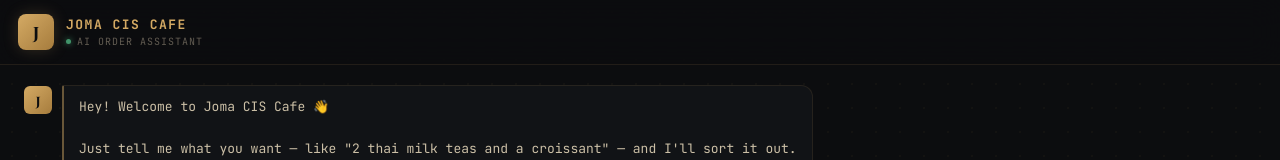
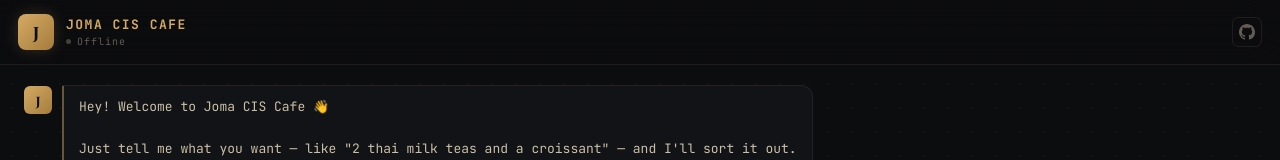
Before and after one commit to viethaa/joma-order-chatbot, a React (Vite) app: page / in a window 1280 px wide. Shown: the top 160 px of the page. Built offline with nearby package versions, Linux system fonts and the light colour scheme; no server answers.

Commit message:
Add open/closed status, hours check, and GitHub button

```diff
--- a/src/App.jsx
+++ b/src/App.jsx
@@ -82,6 +82,10 @@
 
   /* ─── AI handler — Claude with full conversation history ─── */
   const handleAI = async (userText) => {
+    if (!isOpen) {
+      addBot("We're closed right now! Joma CIS Cafe is open 7am – 4pm (Vietnam time). See you then ☕");
+      return;
+    }
     setLoading(true);
 
     const cartCtx = cart.length > 0
@@ -301,6 +305,13 @@
 
   const totalItems = cart.reduce((s, c) => s + c.qty, 0);
 
+  /* ─── Open hours: 7am–4pm Vietnam time (UTC+7) ─── */
+  const isOpen = (() => {
+    const now = new Date();
+    const vnHour = (now.getUTCHours() + 7) % 24;
+    return vnHour >= 7 && vnHour < 16;
+  })();
+
   /* ─── Render ─── */
   return (
     <div className="app">
@@ -312,12 +323,13 @@
             <div className="brand-text">
               <span className="brand-name">JOMA CIS CAFE</span>
               <span className="brand-sub">
-                <span className="status-dot" />
-                AI ORDER ASSISTANT
+                <span className={isOpen ? 'status-dot' : 'status-dot offline'} />
+                {isOpen ? 'Online' : 'Offline'}
               </span>
             </div>
           </div>
 
+          <div className="header-right">
             {cart.length > 0 && (
               <div className="cart-pill">
                 <span className="cart-count">
@@ -333,6 +345,18 @@
                 </button>
               </div>
             )}
+            <a
+              href="https://github.com/viethaa/joma-order-chatbot"
+              target="_blank"
+              rel="noopener noreferrer"
+              className="github-btn"
+              title="View on GitHub"
+            >
+              <svg height="16" viewBox="0 0 16 16" width="16" fill="currentColor">
+                <path d="M8 0C3.58 0 0 3.58 0 8c0 3.54 2.29 6.53 5.47 7.59.4.07.55-.17.55-.38 0-.19-.01-.82-.01-1.49-2.01.37-2.53-.49-2.69-.94-.09-.23-.48-.94-.82-1.13-.28-.15-.68-.52-.01-.53.63-.01 1.08.58 1.23.82.72 1.21 1.87.87 2.33.66.07-.52.28-.87.51-1.07-1.78-.2-3.64-.89-3.64-3.95 0-.87.31-1.59.82-2.15-.08-.2-.36-1.02.08-2.12 0 0 .67-.21 2.2.82.64-.18 1.32-.27 2-.27.68 0 1.36.09 2 .27 1.53-1.04 2.2-.82 2.2-.82.44 1.1.16 1.92.08 2.12.51.56.82 1.27.82 2.15 0 3.07-1.87 3.75-3.65 3.95.29.25.54.73.54 1.48 0 1.07-.01 1.93-.01 2.2 0 .21.15.46.55.38A8.013 8.013 0 0016 8c0-4.42-3.58-8-8-8z" />
+              </svg>
+            </a>
+          </div>
         </div>
       </header>
 
--- a/src/styles/global.css
+++ b/src/styles/global.css
@@ -121,9 +121,41 @@
   animation: pulse 2.5s ease-in-out infinite;
 }
 
+.status-dot.offline {
+  background: rgba(203, 191, 166, 0.3);
+  box-shadow: none;
+  animation: none;
+}
+
 @keyframes pulse {
   0%, 100% { opacity: 1; }
   50% { opacity: 0.5; }
+}
+
+/* ─── Header right group ─── */
+.header-right {
+  display: flex;
+  align-items: center;
+  gap: 10px;
+  flex-shrink: 0;
+}
+
+.github-btn {
+  display: flex;
+  align-items: center;
+  justify-content: center;
+  width: 30px;
+  height: 30px;
+  border-radius: 6px;
+  color: var(--text-dim);
+  border: 1px solid var(--border);
+  transition: all 0.15s;
+  flex-shrink: 0;
+}
+.github-btn:hover {
+  color: var(--gold);
+  border-color: var(--border-hi);
+  background: var(--gold-glow);
 }
 
 /* ─── Cart pill ─── */
```
Lines whose indentation alone changed are shown as unchanged.
